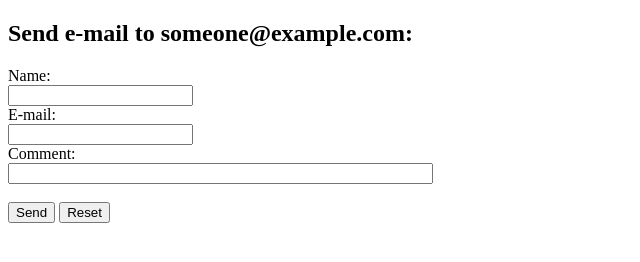
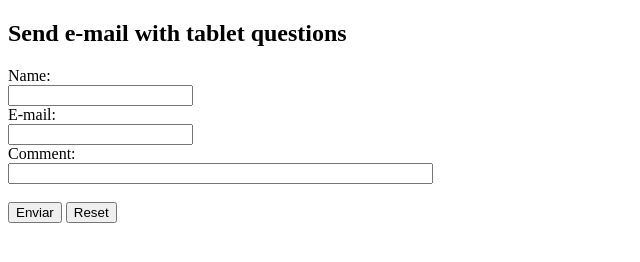
Before and after one commit to ccollado2/Test, a plain HTML site: page tablet.html in a window 1280 px wide. Shown: the whole page, without its empty margins (0-640 px from the left). Drawn offline with Linux system fonts and the light colour scheme.

Commit message:
from w3schools, three

```diff
--- a/tablet.html
+++ b/tablet.html
@@ -2,17 +2,18 @@
 <html>
 <body>
 
-<h2>Send e-mail to someone@example.com:</h2>
+<h2>Send e-mail with tablet questions</h2>
 
-<form action="mailto:ccollado2@gmail.com?subject:tablet" method="POST" enctype="text/plain">
+<form action="mailto:ccollado2@gmail.com" method="post" enctype="text/plain">
 Name:<br>
 <input type="text" name="name"><br>
 E-mail:<br>
 <input type="text" name="mail"><br>
 Comment:<br>
 <input type="text" name="comment" size="50"><br><br>
-<input type="submit" value="Send">
+<input type="submit" value="Enviar">
 <input type="reset" value="Reset">
+
 </form>
 
 </body>
```
